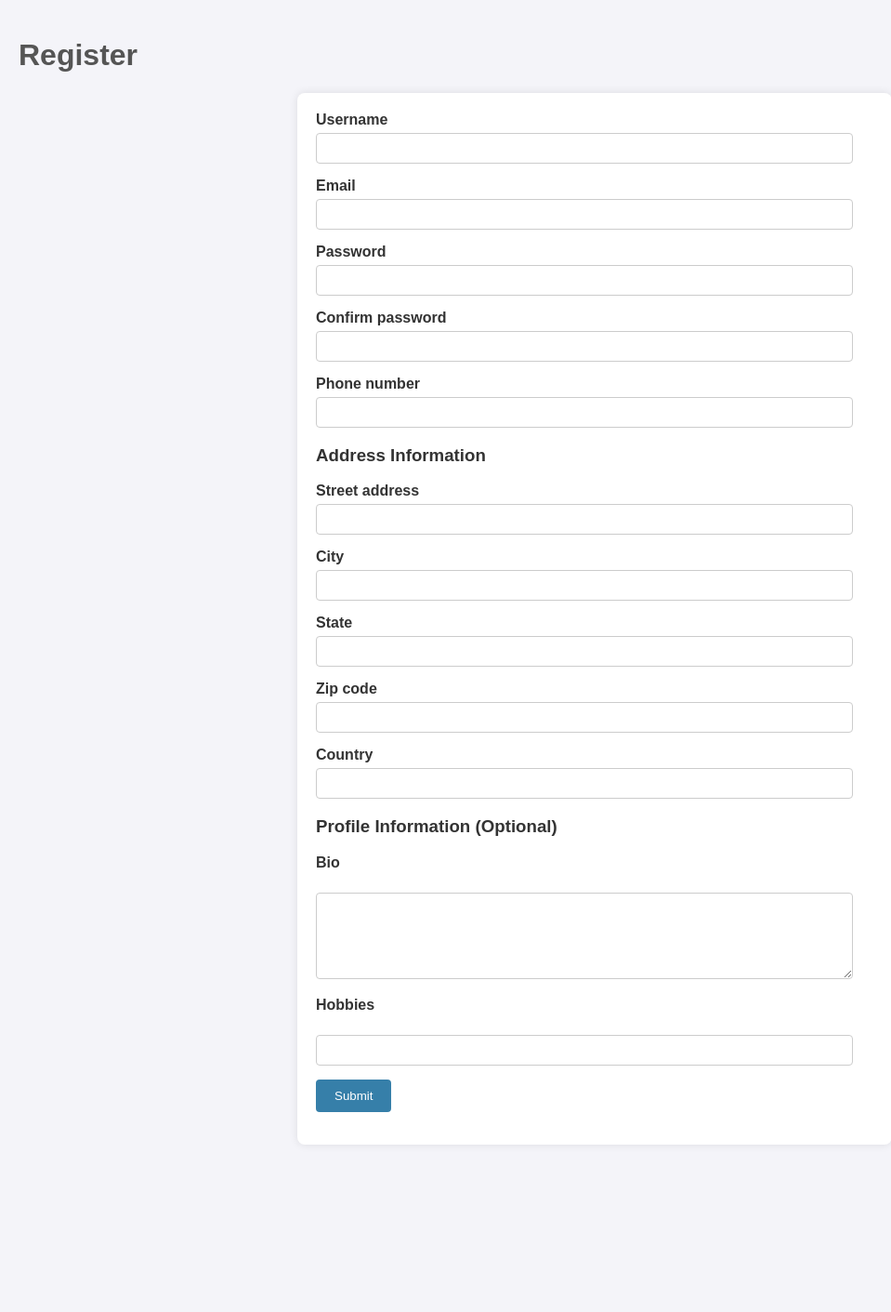
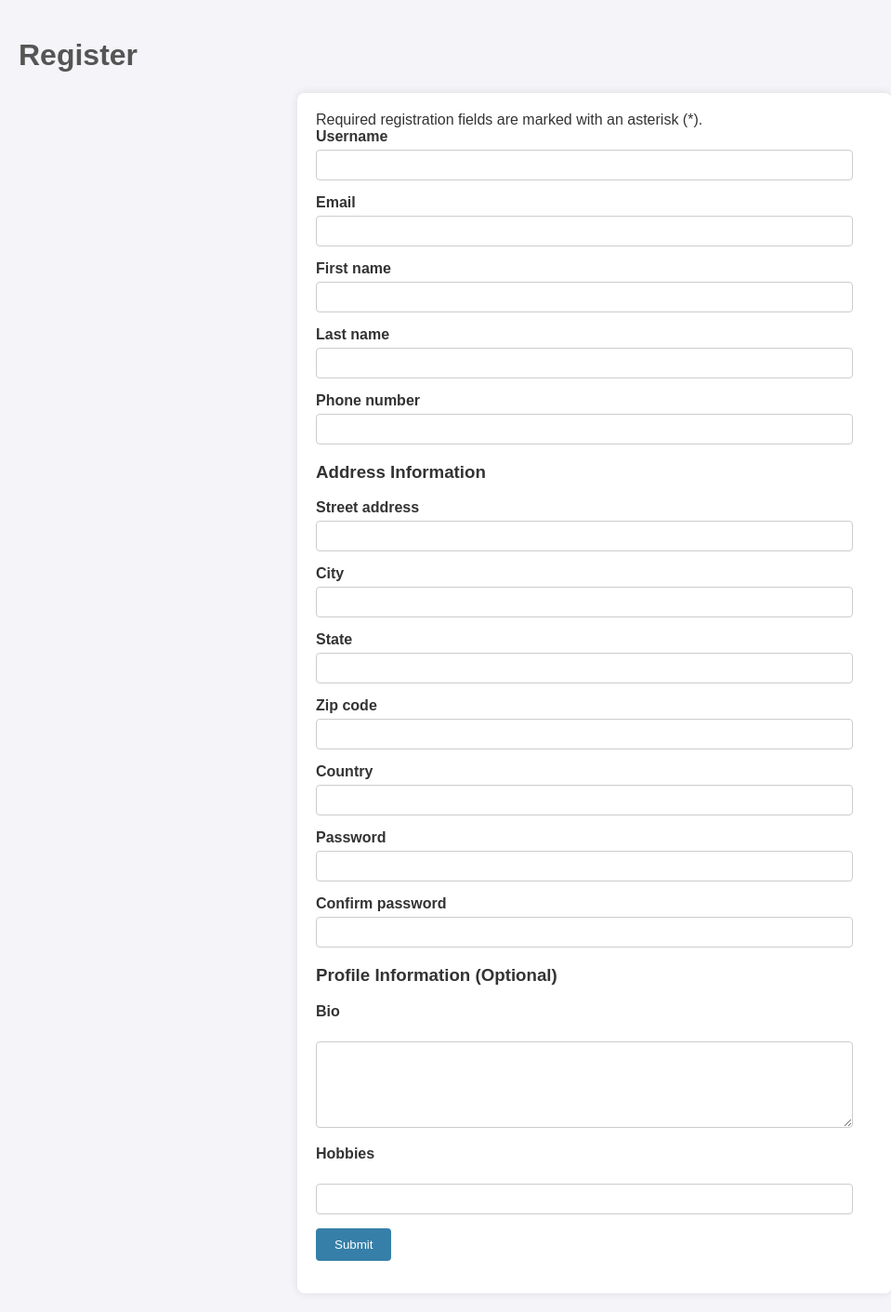
Before and after one commit to geminiventures/flask_app_authentication_uuid, a Python web app: template templates/register.html in a window 1280 px wide. Shown: the whole page at 93% size, without its empty margins (0-959 px from the left). Before the commit the page ends 1196 px from the top, so only its background shows below. Run offline with Jinja, Linux system fonts and the light colour scheme; the template is opened without the code that fills it, so the values that code supplies are empty, except form fields; tables that the repository leaves empty hold one stand-in row (values such as "Sample post"); form fields are guessed from the names that the template uses.

Commit message:
added required registration fields

```diff
--- a/templates/register.html
+++ b/templates/register.html
@@ -10,14 +10,19 @@
     <h1>Register</h1>
 <form method="POST" action="">
     {{ form.hidden_tag() }}
-    <div class="form-group">
+
+Required registration fields are marked with an asterisk (*).
+<!-- User Name -->
+    <div class="form-group required">
         {{ form.username.label }} {{ form.username(size=20) }}
         {% for error in form.username.errors %}
             <span style="color: red;">[{{ error }}]</span>
         {% endfor %}
     </div>
 
-    <div class="form-group">
+
+<!-- email address -->
+    <div class="form-group required">
         {{ form.email.label }} {{ form.email(size=35) }}
         {% for error in form.email.errors %}
             <span style="color: red;">[{{ error }}]</span>
@@ -25,21 +30,26 @@
     </div>
 
 
-    <div class="form-group">
-        {{ form.password.label }} {{ form.password(size=20) }}
-        {% for error in form.password.errors %}
+<!-- First Name -->
+    <div class="form-group required">
+        {{ form.first_name.label }} {{ form.first_name(size=50) }}
+        {% for error in form.first_name.errors %}
             <span style="color: red;">[{{ error }}]</span>
         {% endfor %}
     </div>
 
-    <div class="form-group">
-        {{ form.confirm_password.label }} {{ form.confirm_password(size=20) }}
-        {% for error in form.confirm_password.errors %}
+<!-- Last Name -->
+    <div class="form-group required">
+        {{ form.last_name.label }} {{ form.last_name(size=50) }}
+        {% for error in form.last_name.errors %}
             <span style="color: red;">[{{ error }}]</span>
         {% endfor %}
     </div>
 
-    <div class="form-group">
+
+
+<!--Phone Number-->
+    <div class="form-group required">
         {{ form.phone_number.label }} {{ form.phone_number(size=15) }}
         {% for error in form.phone_number.errors %}
             <span style="color: red;">[{{ error }}]</span>
@@ -47,40 +57,63 @@
     </div>
 
 
+<!-- Address Section -->
 
-    <!-- Address Section -->
+<!-- Street Address -->
     <h3>Address Information</h3>
-    <div class="form-group">
+    <div class="form-group required">
         {{ form.street_address.label }} {{ form.street_address(size=50) }}
         {% for error in form.street_address.errors %}
             <span style="color: red;">[{{ error }}]</span>
         {% endfor %}
     </div>
 
-    <div class="form-group">
+
+<!-- City -->
+    <div class="form-group required">
         {{ form.city.label }} {{ form.city(size=30) }}
         {% for error in form.city.errors %}
             <span style="color: red;">[{{ error }}]</span>
         {% endfor %}
     </div>
 
-    <div class="form-group">
+<!-- State -->
+    <div class="form-group required">
         {{ form.state.label }} {{ form.state(size=30) }}
         {% for error in form.state.errors %}
             <span style="color: red;">[{{ error }}]</span>
         {% endfor %}
     </div>
 
-    <div class="form-group">
+<!-- Zip Code -->
+    <div class="form-group required">
         {{ form.zip_code.label }} {{ form.zip_code(size=15) }}
         {% for error in form.zip_code.errors %}
             <span style="color: red;">[{{ error }}]</span>
         {% endfor %}
     </div>
 
-    <div class="form-group">
+
+<!-- Country -->
+    <div class="form-group required">
         {{ form.country.label }} {{ form.country(size=30) }}
         {% for error in form.country.errors %}
+            <span style="color: red;">[{{ error }}]</span>
+        {% endfor %}
+    </div>
+
+<!-- Password -->
+    <div class="form-group required">
+        {{ form.password.label }} {{ form.password(size=20) }}
+        {% for error in form.password.errors %}
+            <span style="color: red;">[{{ error }}]</span>
+        {% endfor %}
+    </div>
+
+<!-- Confirm Password -->
+    <div class="form-group required">
+        {{ form.confirm_password.label }} {{ form.confirm_password(size=20) }}
+        {% for error in form.confirm_password.errors %}
             <span style="color: red;">[{{ error }}]</span>
         {% endfor %}
     </div>
@@ -92,7 +125,7 @@
         {{ form.bio.label }}<br>{{ form.bio(cols=30, rows=5) }}
     </div>
 
-    <div class="hobbbies">
+    <div class="form-group">
         {{ form.hobbies.label }}<br>{{ form.hobbies(cols=30, rows=5) }}
     </div>
 
```
